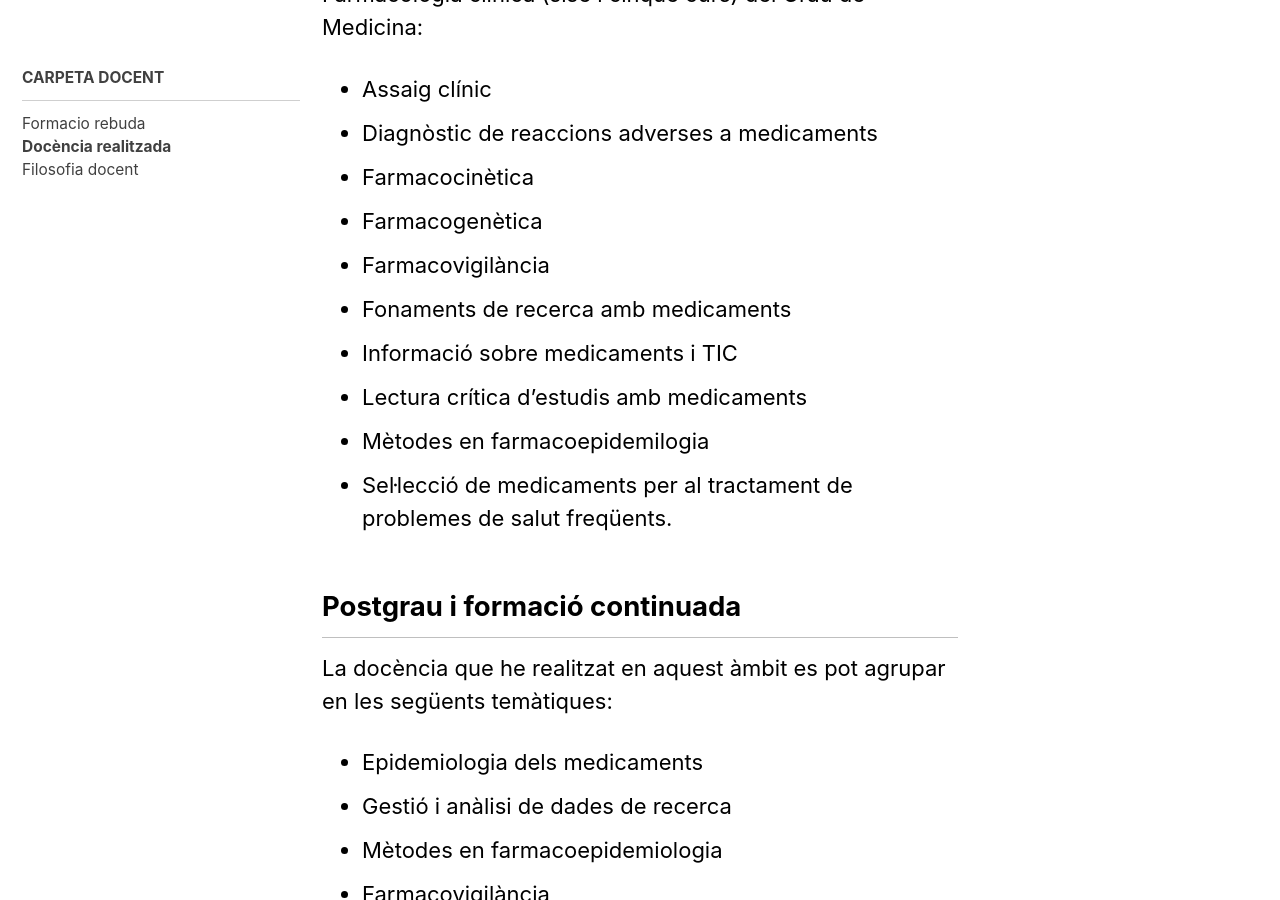
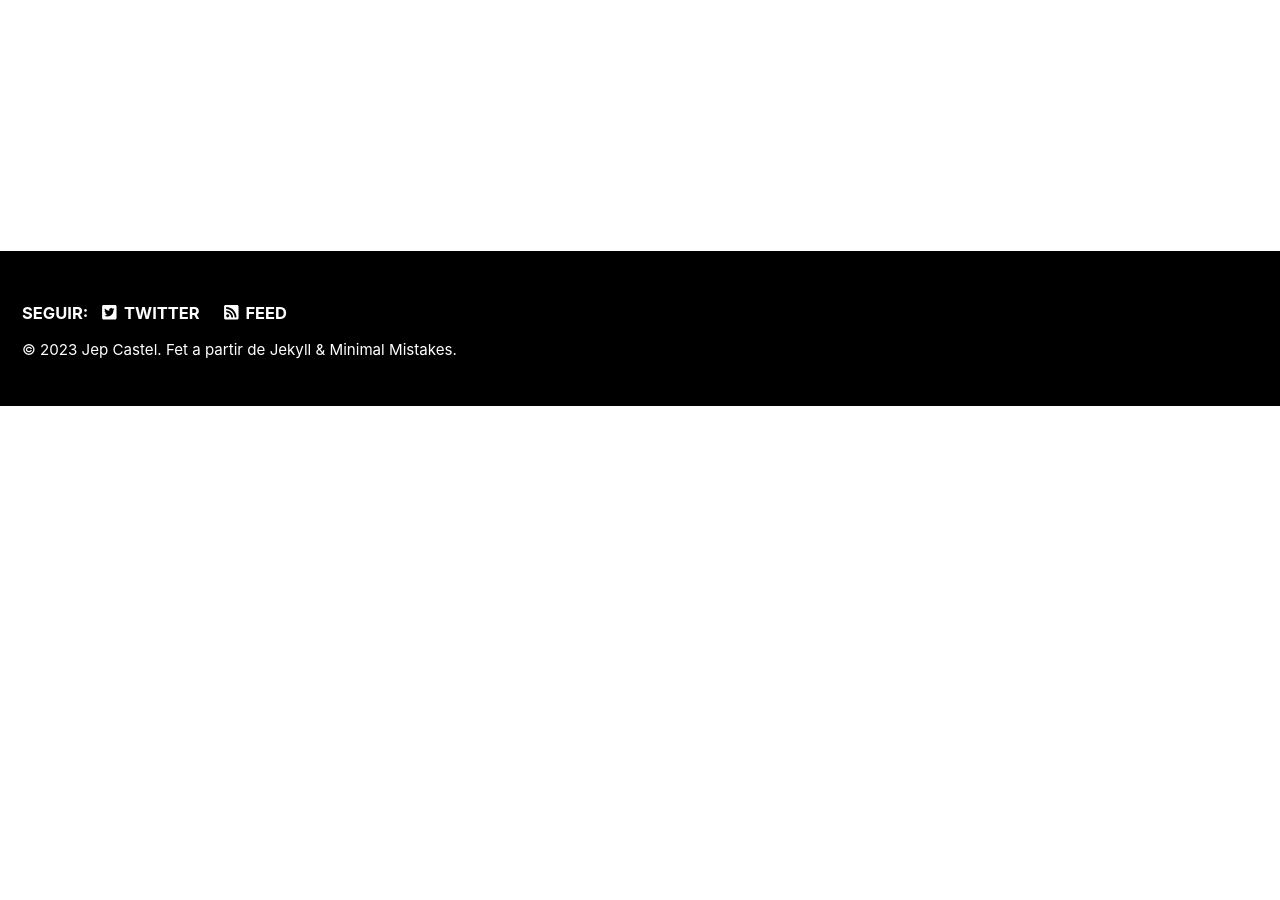
Before and after one commit to jepcastel/github.io, a Jekyll site: the page built from _carpeta/02Docencia-realitzada.md, in a window 1280 px wide and 900 px high, scrolled down 805 px. Built offline with Jekyll 4.4.1, drawn with Linux system fonts in a browser that asks for light colours; nearby versions of some CDN libraries; after the commit the page ends 1210 px from its top, so only the background shows below that; some of the changed text lies outside the part shown.

Commit message:
Update 02Docencia-realitzada.md

```diff
--- a/_carpeta/02Docencia-realitzada.md
+++ b/_carpeta/02Docencia-realitzada.md
@@ -1,45 +1,4 @@
 ---
-title: Docència realitzada
+title: Aprenentatge virtual
 published: true
 ---
-
-Des de l'any 1987 soc professor associat del <a href="http://www.uab.cat/departament/farmacologia-terapeutica-toxicologia/" target="_blank">Departament de Farmacologia, Terapèutica i Toxicologia de la Facultat de Medicina  de la  UAB</a>.
-
-## Pregrau
-
- Temàtiques sobre les que he impartit docència:
-   * Farmacologia
-   * Terapèutica
-   * Epidemiologia dels medicaments
-   * Selecció i ús saludable dels medicaments
-
-He impartit classes teòriques i seminaris pràctics en les assignatures de Farmacologia bàsica (tercer curs) i Farmacologia clínica (sisè i cinquè curs) del Grau de Medicina:
-  * Assaig clínic
-  * Diagnòstic de reaccions adverses a medicaments
-  * Farmacocinètica
-  * Farmacogenètica
-  * Farmacovigilància
-  * Fonaments de recerca amb medicaments
-  * Informació sobre medicaments i TIC
-  * Lectura crítica d'estudis amb medicaments
-  * Mètodes en farmacoepidemilogia
-  * Sel·lecció de medicaments per al tractament de problemes de salut freqüents.
-
-## Postgrau i formació continuada
-
-La docència que he realitzat en aquest àmbit es pot agrupar en les següents temàtiques:
-  * Epidemiologia dels medicaments
-  * Gestió i anàlisi de dades de recerca
-  * Mètodes en farmacoepidemiologia
-  * Farmacovigilància
-  * Eines digitals per a l'acció docent
-  * Docència virtual
-  * Maneig i desenvolupament de cursos amb la plataforma d'aprenentatge Moodle
-
-Des de l'any 2009 formo part de l'equip docent del <a href="http://www.eu2p.org" target="_blank">_European programme of Pharmacovigilance and Pharmacoepidemiology (EU2P)_</a> que imparteix formació virtual.
-
-Des de l'any 2010 sóc docent en el <a href="https://www.uab.cat/masteroficial/farmacologia/index.html" target="_blank">Màster oficial en Farmacolgia de la UAB</a>.
-
-<div align="left">
-<img src="/assets/images/UAB_5_x2,1.png" width="250" /> <img src="/assets/images/eu2p_logo2.png"  width="80" />
-</div>
```
